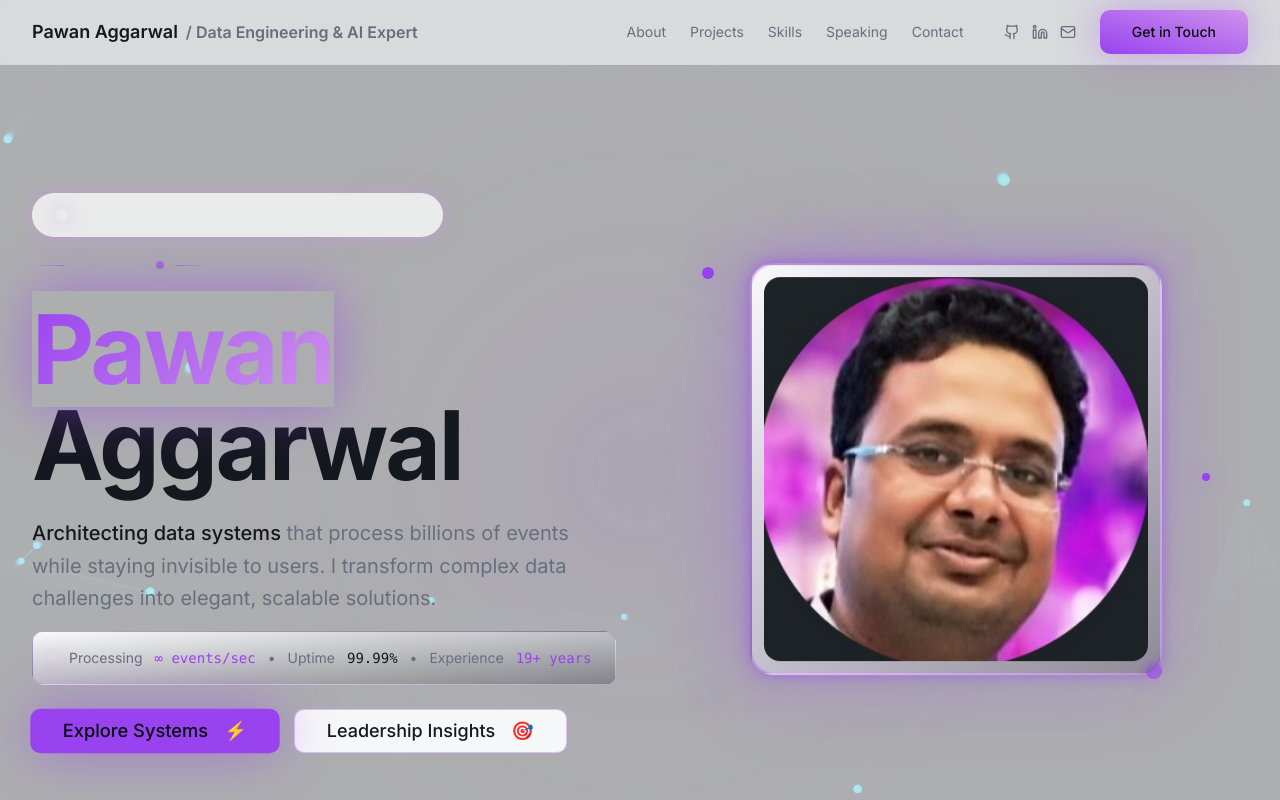
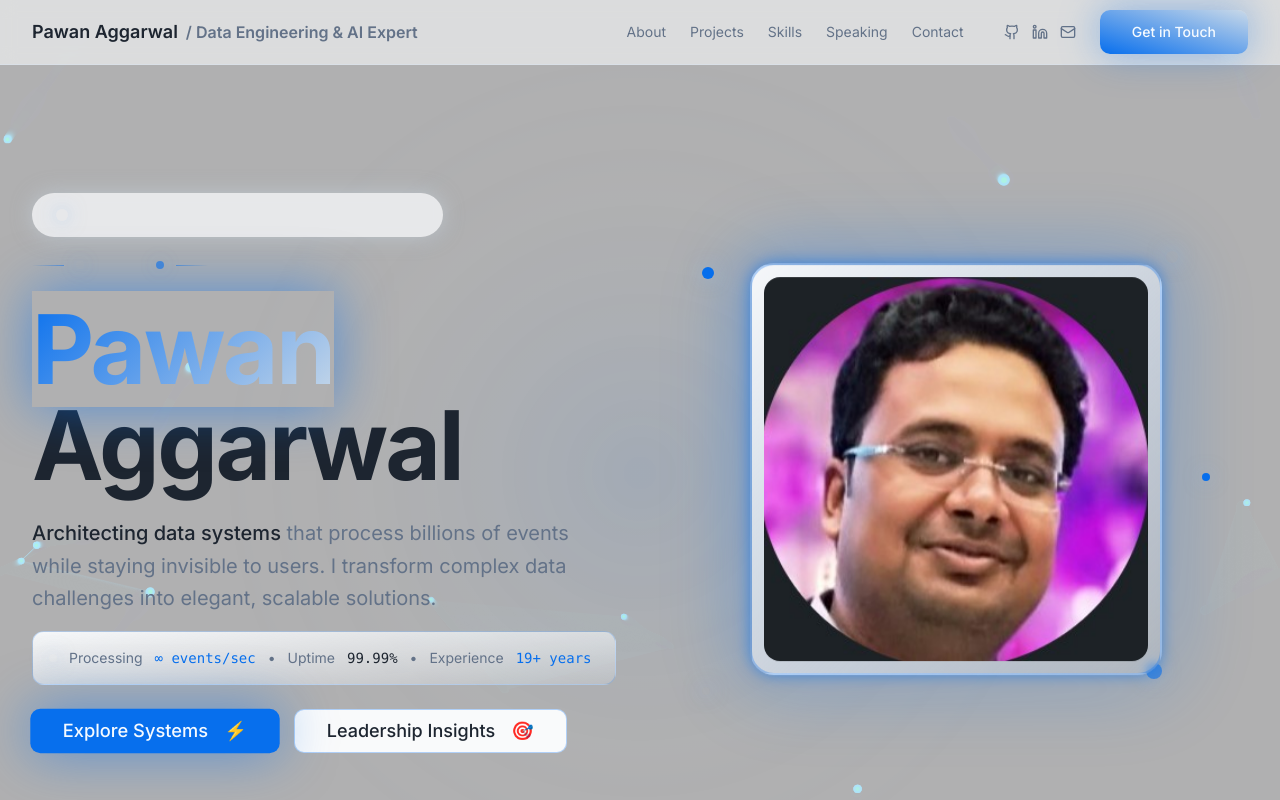
Before and after one commit to pawanik2003/pawan-aggarwal, a React (Vite) app: page / in a window 1280 px wide. Shown: the top 800 px of the page. Built offline with nearby package versions, Linux system fonts and the light colour scheme.

Commit message:
Update color palette

```diff
--- a/src/index.css
+++ b/src/index.css
@@ -7,35 +7,35 @@ All colors MUST be HSL. */
 
 @layer base {
   :root {
-    /* Data Pulse Theme - Light Mode (fallback) */
-    --background: 220 15% 97%;
-    --foreground: 220 20% 10%;
+    /* Data Leadership Theme - Light Mode */
+    --background: 210 20% 98%;
+    --foreground: 215 25% 15%;
 
-    --card: 220 20% 98%;
-    --card-foreground: 220 20% 10%;
+    --card: 210 25% 97%;
+    --card-foreground: 215 25% 15%;
 
-    --popover: 220 20% 98%;
-    --popover-foreground: 220 20% 10%;
+    --popover: 210 25% 97%;
+    --popover-foreground: 215 25% 15%;
 
-    --primary: 270 85% 60%;               /* vibrant purple */
-    --primary-glow: 280 70% 75%;          /* soft lavender */
-    --primary-foreground: 220 20% 5%;
+    --primary: 213 94% 48%;               /* deep blue */
+    --primary-glow: 210 40% 85%;          /* soft blue-gray */
+    --primary-foreground: 210 100% 98%;
 
-    --secondary: 220 15% 15%;
-    --secondary-foreground: 220 15% 85%;
+    --secondary: 215 20% 88%;
+    --secondary-foreground: 215 25% 25%;
 
-    --muted: 220 15% 90%;
-    --muted-foreground: 220 10% 45%;
+    --muted: 210 20% 94%;
+    --muted-foreground: 215 16% 46%;
 
-    --accent: 280 60% 95%;
-    --accent-foreground: 220 20% 10%;
+    --accent: 210 20% 92%;
+    --accent-foreground: 215 25% 15%;
 
     --destructive: 0 85% 60%;
     --destructive-foreground: 210 40% 98%;
 
-    --border: 220 15% 85%;
-    --input: 220 15% 90%;
-    --ring: 270 85% 60%;
+    --border: 210 20% 88%;
+    --input: 210 20% 94%;
+    --ring: 213 94% 48%;
 
     --radius: 0.75rem;
 
@@ -66,35 +66,35 @@ All colors MUST be HSL. */
   }
 
   .dark {
-    /* Data Pulse Theme - Dark Mode Primary */
-    --background: 220 25% 6%;
-    --foreground: 190 20% 90%;
+    /* Data Leadership Theme - Dark Mode */
+    --background: 215 28% 8%;
+    --foreground: 210 15% 90%;
 
-    --card: 220 25% 8%;
-    --card-foreground: 190 15% 85%;
+    --card: 215 25% 10%;
+    --card-foreground: 210 15% 88%;
 
-    --popover: 220 25% 8%;
-    --popover-foreground: 190 15% 85%;
+    --popover: 215 25% 10%;
+    --popover-foreground: 210 15% 88%;
 
-    --primary: 270 85% 60%;               /* vibrant purple */
-    --primary-glow: 280 70% 75%;          /* soft lavender */
-    --primary-foreground: 220 25% 5%;
+    --primary: 213 94% 52%;               /* bright blue */
+    --primary-glow: 210 40% 75%;          /* soft blue-gray */
+    --primary-foreground: 215 28% 8%;
 
-    --secondary: 220 20% 12%;
-    --secondary-foreground: 190 15% 80%;
+    --secondary: 215 20% 15%;
+    --secondary-foreground: 210 15% 80%;
 
-    --muted: 220 20% 12%;
-    --muted-foreground: 220 10% 55%;
+    --muted: 215 20% 14%;
+    --muted-foreground: 215 12% 58%;
 
-    --accent: 220 20% 15%;
-    --accent-foreground: 190 15% 85%;
+    --accent: 215 20% 17%;
+    --accent-foreground: 210 15% 88%;
 
     --destructive: 0 85% 60%;
-    --destructive-foreground: 220 25% 5%;
+    --destructive-foreground: 215 28% 8%;
 
-    --border: 220 20% 15%;
-    --input: 220 20% 12%;
-    --ring: 270 85% 60%;
+    --border: 215 20% 18%;
+    --input: 215 20% 14%;
+    --ring: 213 94% 52%;
 
     --sidebar-background: 240 5.9% 10%;
     --sidebar-foreground: 240 4.8% 95.9%;
```
